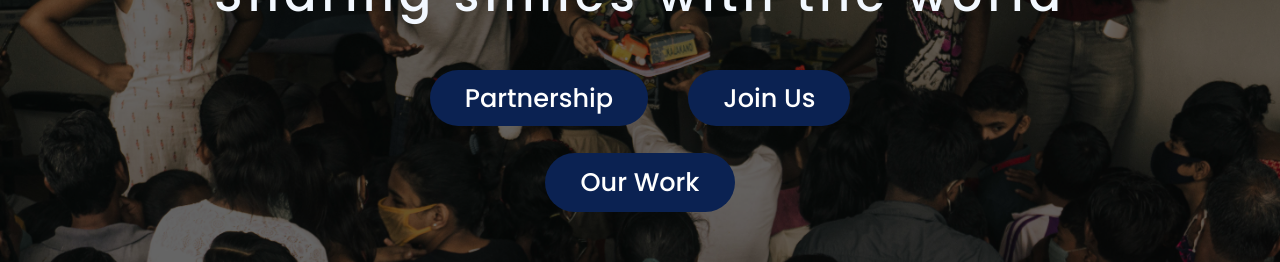
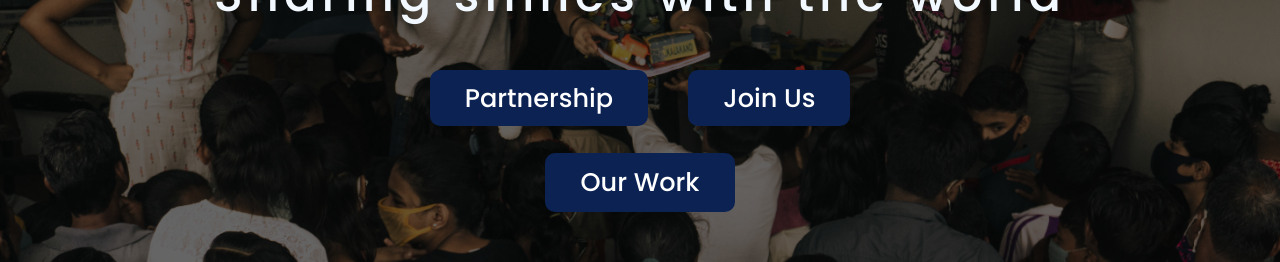
Before and after one commit to niloysikdar/Smile-E, a React (Create React App) app in the folder client/: page / in a window 1280 px wide. Shown: the part 380-642 px from the top of the page. Built offline with nearby package versions, Linux system fonts and the light colour scheme.

Commit message:
Fixed Styling issues

```diff
--- a/client/src/pages/Home/index.module.scss
+++ b/client/src/pages/Home/index.module.scss
@@ -45,7 +45,7 @@
   background: $midnightblue;
   margin: 35px 20px;
   padding: 10px 35px;
-  border-radius: 50px;
+  border-radius: 10px;
   color: #fff;
   font-size: 1.6rem;
   font-weight: 500;
```
